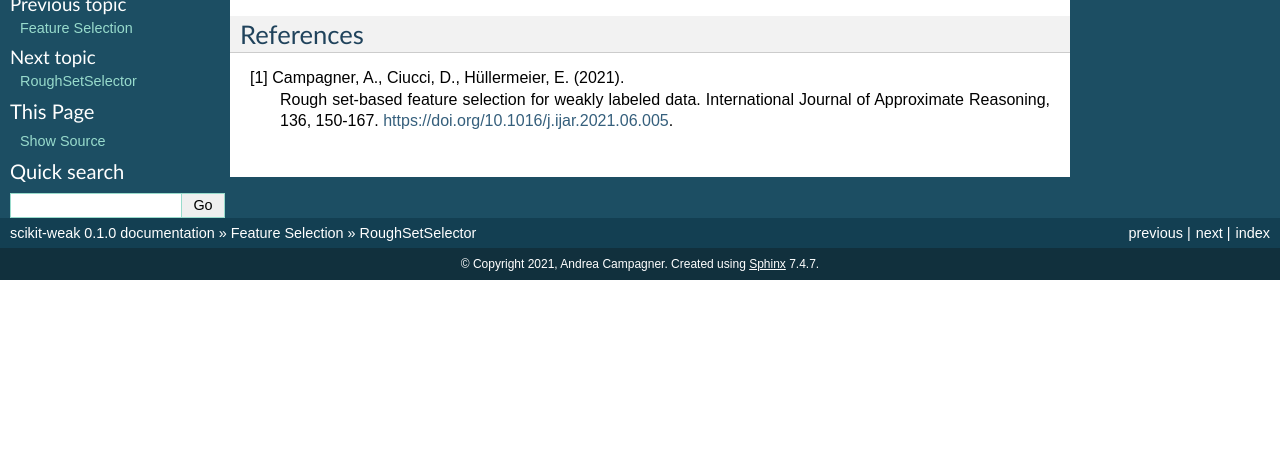
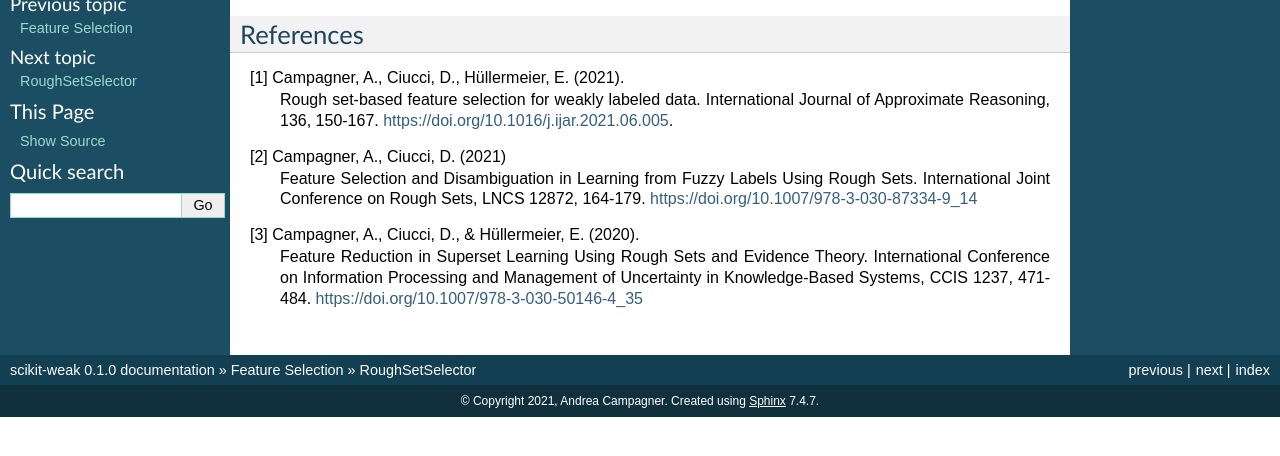
Before and after one commit to AndreaCampagner/scikit-weak, a Sphinx documentation site: the page built from docs/source/RoughSetSelector.rst, in a window 1280 px wide, cut to the strip 190-646 px from the top of the page. Built offline with Sphinx 7.4.7, drawn with Linux system fonts in a browser that asks for light colours.

Commit message:
update documentation

```diff
--- a/docs/source/RoughSetSelector.rst
+++ b/docs/source/RoughSetSelector.rst
@@ -10,3 +10,13 @@ References
     Rough set-based feature selection for weakly labeled data.
     International Journal of Approximate Reasoning, 136, 150-167.
     https://doi.org/10.1016/j.ijar.2021.06.005.
+
+[2] Campagner, A., Ciucci, D. (2021)
+    Feature Selection and Disambiguation in Learning from Fuzzy Labels Using Rough Sets.
+    International Joint Conference on Rough Sets, LNCS 12872, 164-179.
+    https://doi.org/10.1007/978-3-030-87334-9_14
+
+[3] Campagner, A., Ciucci, D., & Hüllermeier, E. (2020).
+    Feature Reduction in Superset Learning Using Rough Sets and Evidence Theory.
+    International Conference on Information Processing and Management of Uncertainty in Knowledge-Based Systems, CCIS 1237, 471-484.
+    https://doi.org/10.1007/978-3-030-50146-4_35
```
Also changed, not shown: README.md (+5 -9 lines).
